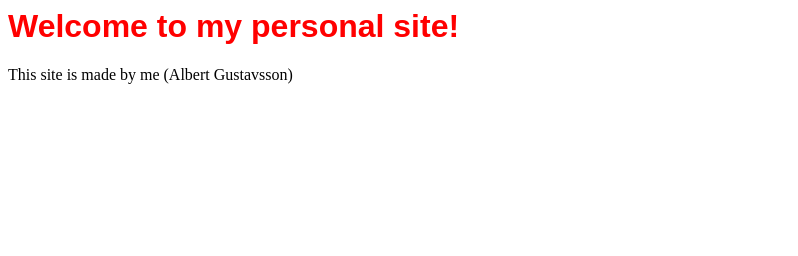
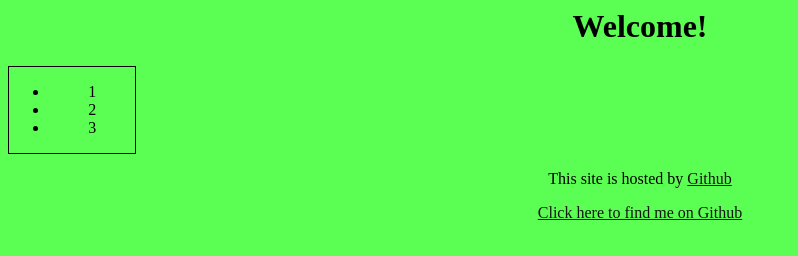
Before and after one commit to albertgustavsson/albertgustavsson.github.io, a plain HTML site: page index.html in a window 1280 px wide. Shown: the whole page, without its empty margins (0-798 px from the left). Drawn offline with Linux system fonts and the light colour scheme.

Commit message:
Edited index.html

```diff
--- a/index.html
+++ b/index.html
@@ -5,7 +5,19 @@
         <link type="text/css" rel="stylesheet" href="style.css" />
     </head>
     <body>
-    <h1>Welcome to my personal site!</h1>
-    <p>This site is made by me (Albert Gustavsson)</p>
+        <div id="header">
+            <h1>Welcome!</h1>
+        </div>
+        <div id="left-menu">
+            <ul>
+                <li>1</li>
+                <li>2</li>
+                <li>3</li>
+            </ul>
+        </div>
+        <div id="footer">
+            <p>This site is hosted by <a href="https://github.com/">Github</a></p>
+            <p><a href="https://github.com/albertgustavsson">Click here to find me on Github</a></p>
+        </div>
     </body>
 </html>
--- a/style.css
+++ b/style.css
@@ -1,4 +1,21 @@
-h1 {
-  font-family: sans-serif;
-  color: red;
+body {
+    text-align: center;
+    background-color: #5bfe52;
 }
+
+#header {
+
+}
+
+#left-menu {
+    width: 10%;
+    border: 1px solid black;
+    list-style-type: none;
+}
+#footer {
+    clear: both;
+}
+a:link {
+    text-decoration: underline;
+    color: #141414;
+}
```
Lines whose indentation alone changed are shown as unchanged.
